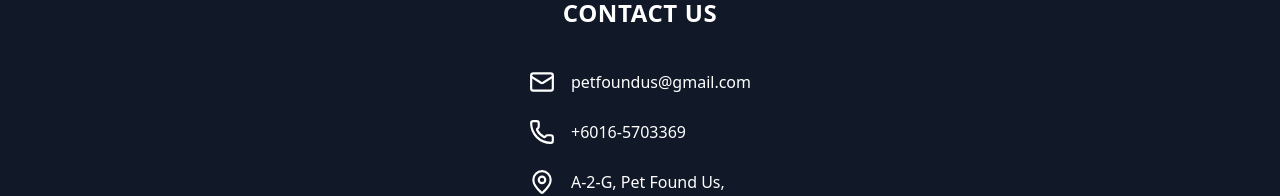
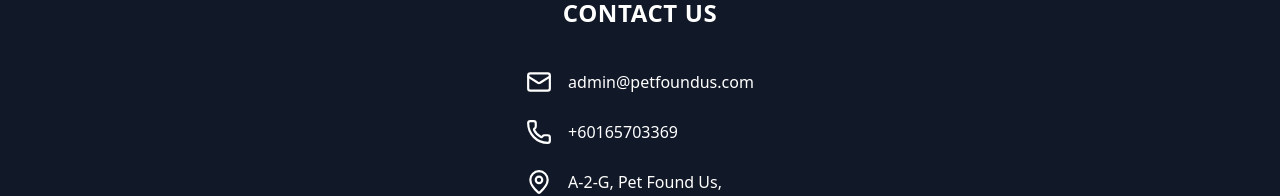
Before and after one commit to ChiSan12/CAT304, a React (Create React App) app in the folder frontend/: page / in a window 1280 px wide. Shown: the part 2088-2284 px from the top of the page. Built offline with nearby package versions, Linux system fonts and the light colour scheme.

Commit message:
Change Home Page Details

```diff
--- a/frontend/src/pages/HomePage.jsx
+++ b/frontend/src/pages/HomePage.jsx
@@ -130,14 +130,14 @@
           <div className="flex items-center gap-4">
             <Mail size={26} />
             <span className="font-medium">
-              petfoundus@gmail.com
+              admin@petfoundus.com
             </span>
           </div>
 
           <div className="flex items-center gap-4">
             <Phone size={26} />
             <span className="font-medium">
-              +6016-5703369
+              +60165703369
             </span>
           </div>
 
```
